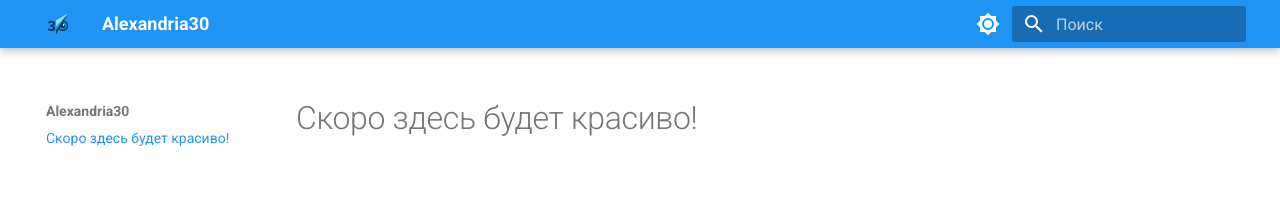
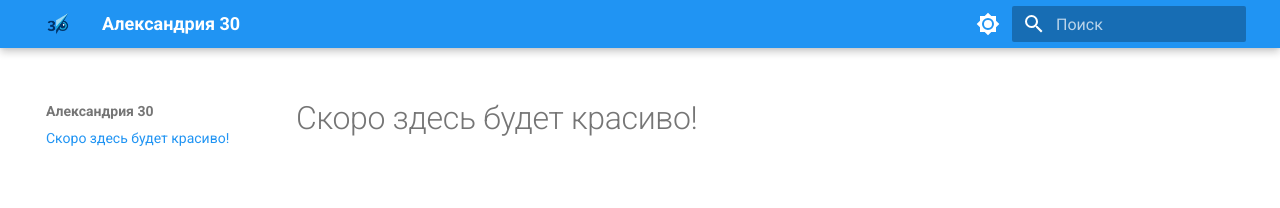
Before and after one commit to 30spb/Alexandria30, an MkDocs documentation site: the page built from docs/index.md, in a window 1280 px wide. Shown: the top 208 px of the page. Built offline with MkDocs 1.6.1 and Material for MkDocs 9.7.7, drawn with Linux system fonts in a browser that asks for light colours.

Commit message:
Смена названия на русский язык

```diff
--- a/mkdocs.yml
+++ b/mkdocs.yml
@@ -1,4 +1,4 @@
-site_name: Alexandria30
+site_name: Александрия 30
 site_description: Сборник конспектов который не сгорит!
 site_author: Ученики 30ки
 
```
